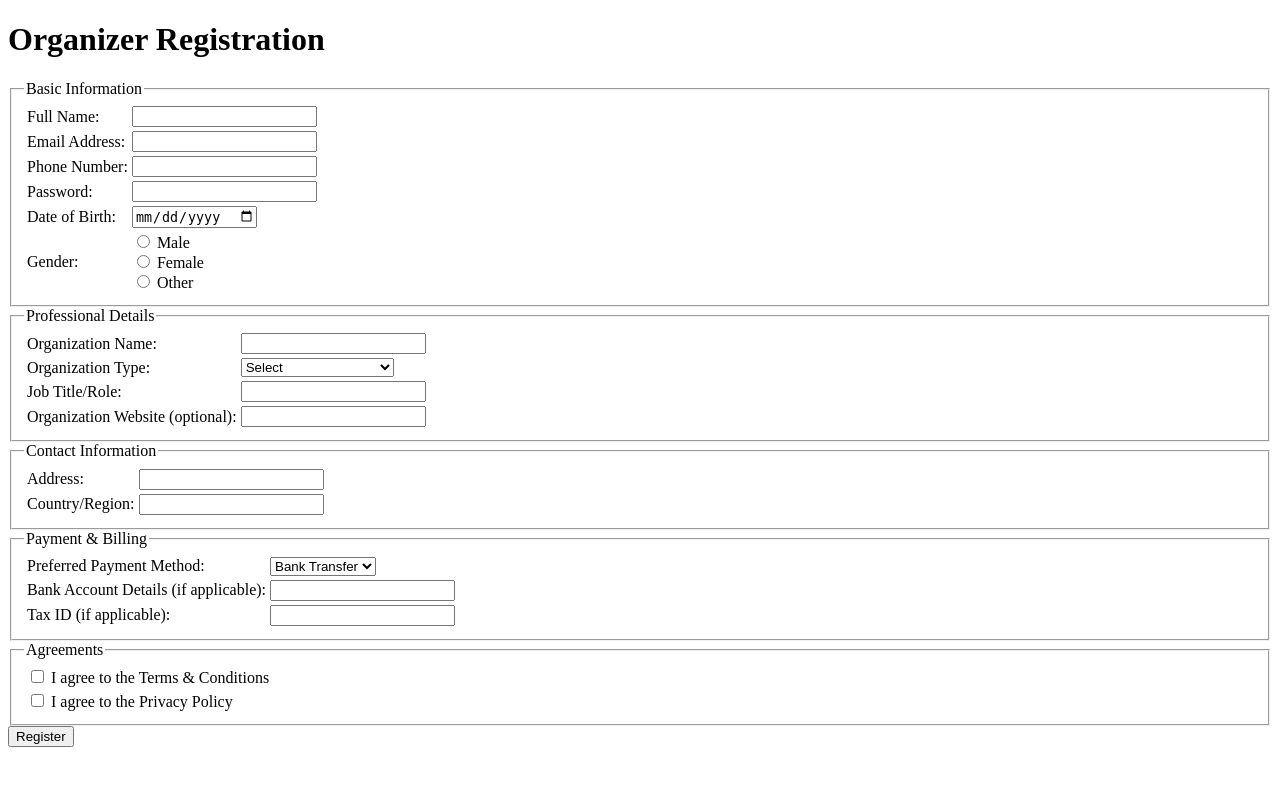
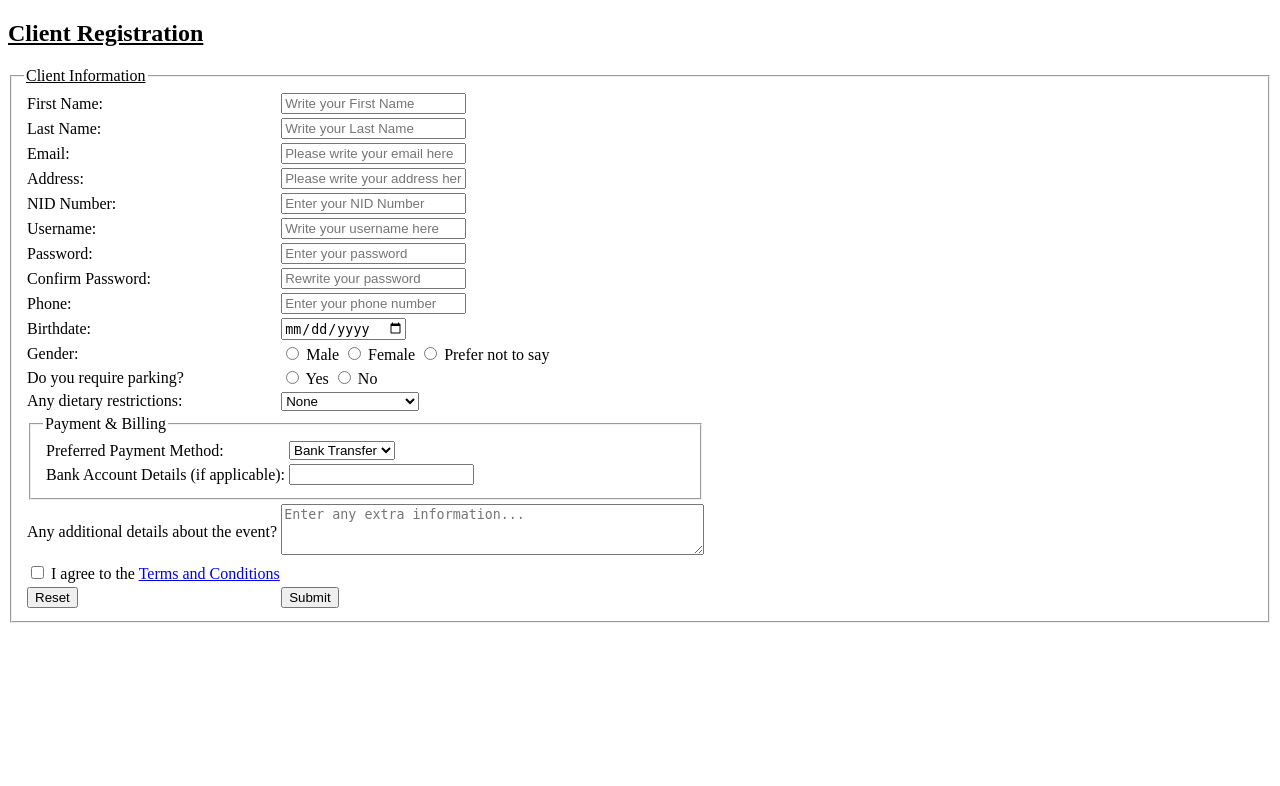
Before and after one commit to SadmanRafith/Web-Tech, a PHP site: page /home11.php in a window 1280 px wide. Shown: the top 786 px of the page. Run offline with PHP 8.4, Linux system fonts and the light colour scheme.

Commit message:
Update home11.php

```diff
--- a/home11.php
+++ b/home11.php
@@ -3,97 +3,135 @@
 <head>
     <meta charset="UTF-8">
     <meta name="viewport" content="width=device-width, initial-scale=1.0">
-    <title>Organizer Registration Form</title>
+    <title>Client Registration Form</title>
 </head>
 <body>
-    <h1>Organizer Registration</h1>
-    <form action="action.php" method="post">
-        <!-- 1. Basic Info -->
+    <h2><u>Client Registration</u></h2>
+    <form action="action.php" method="POST">
         <fieldset>
-            <legend>Basic Information</legend>
+            <legend><u>Client Information</u></legend>
             <table>
+                <!-- First Name -->
                 <tr>
-                    <td><label for="fullName">Full Name:</label></td>
-                    <td><input type="text" id="fullName" name="fullname" required></td>
+                    <td><label for="fname">First Name:</label></td>
+                    <td>
+                        <input type="text" id="fname" name="fname" placeholder="Write your First Name" maxlength="15" required>
+                    </td>
                 </tr>
+
+                <!-- Last Name -->
                 <tr>
-                    <td><label for="email">Email Address:</label></td>
-                    <td><input type="email" id="email" name="email" required></td>
+                    <td><label for="lname">Last Name:</label></td>
+                    <td>
+                        <input type="text" id="lname" name="lname" placeholder="Write your Last Name" maxlength="15" required>
+                    </td>
                 </tr>
+
+                <!-- Email -->
                 <tr>
-                    <td><label for="phone">Phone Number:</label></td>
-                    <td><input type="tel" id="phone" name="phone" required></td>
+                    <td><label for="email">Email:</label></td>
+                    <td>
+                        <input type="email" id="email" name="email" placeholder="Please write your email here" required>
+                    </td>
                 </tr>
+
+                <!-- Address -->
+                <tr>
+                    <td><label for="address">Address:</label></td>
+                    <td>
+                        <input type="text" id="address" name="address" placeholder="Please write your address here" required>
+                    </td>
+                </tr>
+
+                <!-- NID Number -->
+                <tr>
+                    <td><label for="NID">NID Number:</label></td>
+                    <td>
+                        <input type="text" id="NID" name="NID" placeholder="Enter your NID Number" required>
+                    </td>
+                </tr>
+
+                <!-- Username -->
+                <tr>
+                    <td><label for="username">Username:</label></td>
+                    <td>
+                        <input type="text" id="username" name="username" placeholder="Write your username here">
+                    </td>
+                </tr>
+
+                <!-- Password -->
                 <tr>
                     <td><label for="password">Password:</label></td>
-                    <td><input type="password" id="password" name="password" required></td>
+                    <td>
+                        <input type="password" id="password" name="password" placeholder="Enter your password" required>
+                    </td>
                 </tr>
+
+                <!-- Confirm Password -->
                 <tr>
-                    <td><label for="dob">Date of Birth:</label></td>
-                    <td><input type="date" id="dob" name="dob" required></td>
+                    <td><label for="confirmPassword">Confirm Password:</label></td>
+                    <td>
+                        <input type="password" id="confirmPassword" name="confirmPassword" placeholder="Rewrite your password" required>
+                    </td>
                 </tr>
+
+                <!-- Phone -->
+                <tr>
+                    <td><label for="phone">Phone:</label></td>
+                    <td>
+                        <input type="tel" id="phone" name="phone" placeholder="Enter your phone number" required>
+                    </td>
+                </tr>
+
+                <!-- Birthdate -->
+                <tr>
+                    <td><label for="birthdate">Birthdate:</label></td>
+                    <td>
+                        <input type="date" id="birthdate" name="birthdate" required>
+                    </td>
+                </tr>
+
+                <!-- Gender -->
                 <tr>
                     <td><label>Gender:</label></td>
                     <td>
-                        <input type="radio" id="male" name="gender" value="male" required>
-                        <label for="male">Male</label><br>
+                        <input type="radio" id="male" name="gender" value="male">
+                        <label for="male">Male</label>
                         <input type="radio" id="female" name="gender" value="female">
-                        <label for="female">Female</label><br>
-                        <input type="radio" id="other" name="gender" value="other">
-                        <label for="other">Other</label>
+                        <label for="female">Female</label>
+                        <input type="radio" id="prefer-not-to-say" name="gender" value="prefer-not-to-say">
+                        <label for="prefer-not-to-say">Prefer not to say</label>
                     </td>
                 </tr>
-            </table>
-        </fieldset>
 
-        <!-- 2. Professional Details -->
-        <fieldset>
-            <legend>Professional Details</legend>
-            <table>
+                <!-- Parking Requirement -->
                 <tr>
-                    <td><label for="orgName">Organization Name:</label></td>
-                    <td><input type="text" id="orgName" name="orgName" required></td>
+                    <td><label>Do you require parking?</label></td>
+                    <td>
+                        <input type="radio" id="Yes" name="parking" value="Yes">
+                        <label for="Yes">Yes</label>
+                        <input type="radio" id="No" name="parking" value="No">
+                        <label for="No">No</label>
+                    </td>
                 </tr>
+
+                <!-- Dietary Restrictions -->
                 <tr>
-                    <td><label for="orgType">Organization Type:</label></td>
+                    <td><label for="food">Any dietary restrictions:</label></td>
                     <td>
-                        <select id="orgType" name="orgType" required>
-                            <option value="">Select</option>
-                            <option value="company">Company</option>
-                            <option value="nonProfit">Non-Profit</option>
-                            <option value="educational">Educational Institution</option>
-                            <option value="government">Government</option>
-                            <option value="other">Other</option>
+                        <select id="food" name="food">
+                            <option value="None">None</option>
+                            <option value="Vegetarian">Vegetarian</option>
+                            <option value="Gluten allergy">Gluten allergy</option>
+                            <option value="Lactose intolerance">Lactose intolerance</option>
+                            <option value="shellfish allergy">Shellfish allergy</option>
                         </select>
                     </td>
                 </tr>
+
+                <!-- Payment & Billing -->
                 <tr>
-                    <td><label for="jobTitle">Job Title/Role:</label></td>
-                    <td><input type="text" id="jobTitle" name="jobTitle" required></td>
-                </tr>
-                <tr>
-                    <td><label for="orgWebsite">Organization Website (optional):</label></td>
-                    <td><input type="url" id="orgWebsite" name="orgWebsite"></td>
-                </tr>
-            </table>
-        </fieldset>
-
-        <!-- 3. Contact Info -->
-        <fieldset>
-            <legend>Contact Information</legend>
-            <table>
-                <tr>
-                    <td><label for="address">Address:</label></td>
-                    <td><input type="text" id="address" name="address" required></td>
-                </tr>
-                <tr>
-                    <td><label for="country">Country/Region:</label></td>
-                    <td><input type="text" id="country" name="country" required></td>
-                </tr>
-            </table>
-        </fieldset>
-
-        <!-- 4. Payment & Billing -->
+                    <td colspan="2">
                         <fieldset>
                             <legend>Payment & Billing</legend>
                             <table>
@@ -109,36 +147,38 @@
                                 </tr>
                                 <tr>
                                     <td><label for="bankDetails">Bank Account Details (if applicable):</label></td>
-                    <td><input type="text" id="bankDetails" name="bankDetails"></td>
-                </tr>
-                <tr>
-                    <td><label for="taxID">Tax ID (if applicable):</label></td>
-                    <td><input type="text" id="taxID" name="taxID"></td>
-                </tr>
-            </table>
-        </fieldset>
-
-        <!-- 5. Agreements -->
-        <fieldset>
-            <legend>Agreements</legend>
-            <table>
-                <tr>
                                     <td>
-                        <input type="checkbox" id="terms" name="terms" value="ok" required>
-                        <label for="terms">I agree to the Terms & Conditions</label>
-                    </td>
-                </tr>
-                <tr>
-                    <td>
-                        <input type="checkbox" id="privacy" name="privacy" value="ok" required>
-                        <label for="privacy">I agree to the Privacy Policy</label>
+                                        <input type="text" id="bankDetails" name="bankDetails">
                                     </td>
                                 </tr>
                             </table>
                         </fieldset>
+                    </td>
+                </tr>
 
-        <!-- Submit Button -->
-        <input type="submit" value="Register">
+                <!-- Additional Event Details -->
+                <tr>
+                    <td><label for="eventDetails">Any additional details about the event?</label></td>
+                    <td>
+                        <textarea id="eventDetails" name="eventDetails" rows="3" cols="50" placeholder="Enter any extra information..."></textarea>
+                    </td>
+                </tr>
+
+                <!-- Terms and Conditions -->
+                <tr>
+                    <td colspan="2">
+                        <input type="checkbox" id="terms" name="terms" required>
+                        <label for="terms">I agree to the <a href="#">Terms and Conditions</a></label>
+                    </td>
+                </tr>
+
+                <!-- Reset and Submit Buttons -->
+                <tr>
+                    <td><input type="reset" value="Reset"></td>
+                    <td><input type="submit" value="Submit"></td>
+                </tr>
+            </table>
+        </fieldset>
     </form>
 </body>
 </html>
```
Lines whose indentation alone changed are shown as unchanged.
